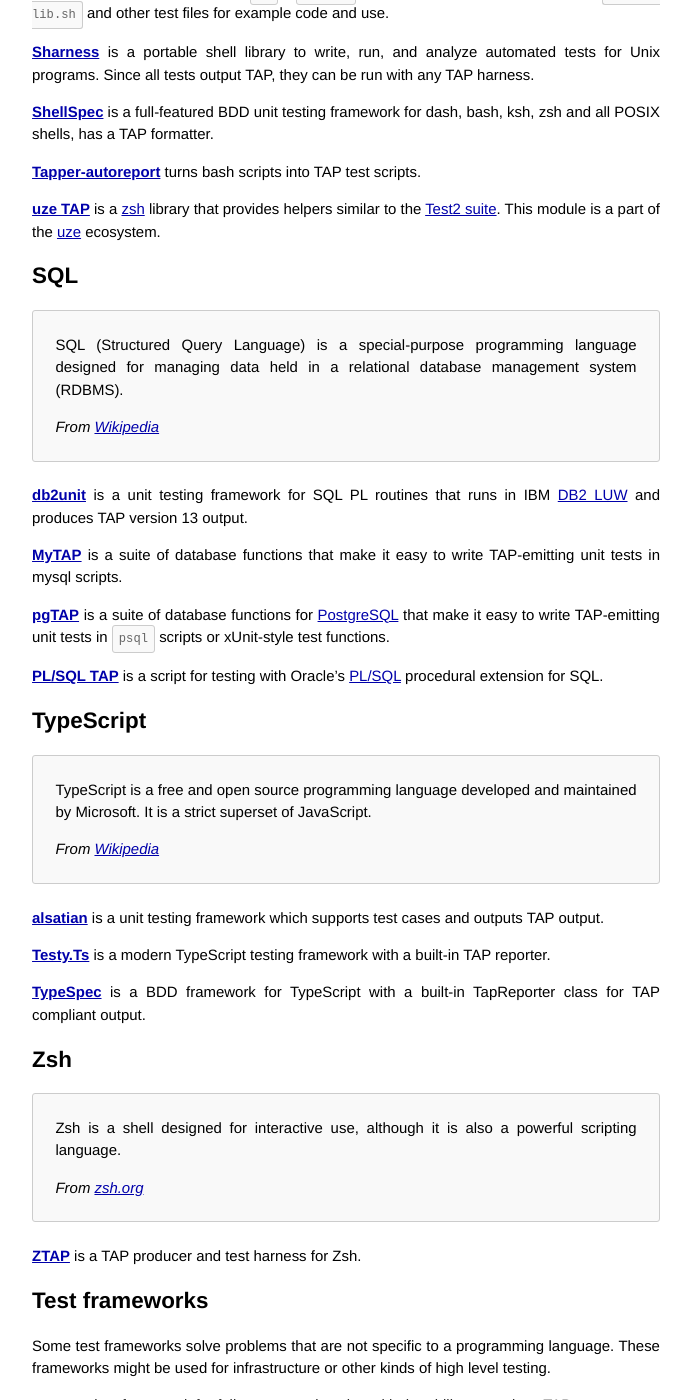
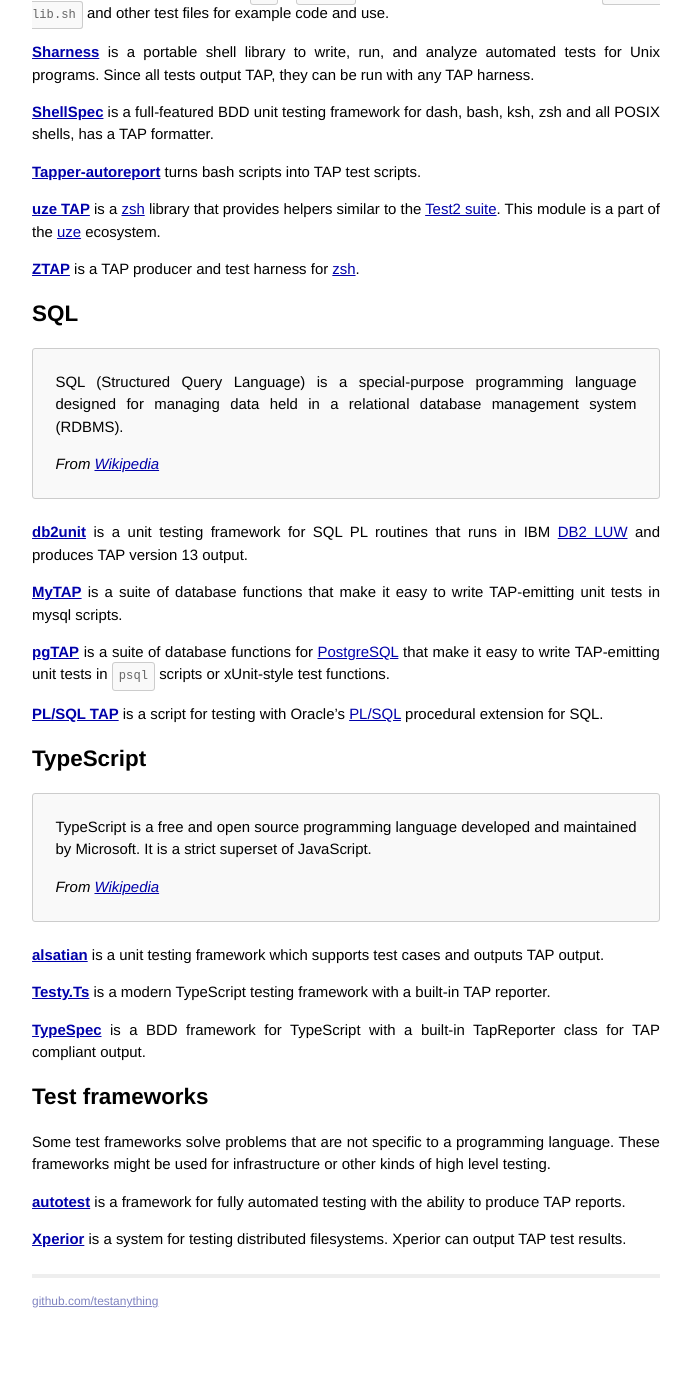
Before and after one commit to TestAnything/testanything.github.io, a Jekyll site: the page built from producers.md, in a window 1280 px wide and 1400 px high, scrolled down 11211 px. Shown: the whole window, without its empty margins (294-985 px from the left). Built offline with Jekyll 4.4.1, drawn with Linux system fonts in a browser that asks for light colours; after the commit the page ends 12551 px from its top, so only the background shows below that.

Commit message:
move zsh to the shell section (#161)
* move zsh to the shell section

as zsh is actually a shell

* Update producers.md

Fix incomplete sentence.

Co-authored-by: Matt Layman <matthewlayman@gmail.com>

```diff
--- a/producers.md
+++ b/producers.md
@@ -44,9 +44,8 @@
 [Sass](#sass),
 [Shell](#shell),
 [SQL](#sql),
-[TypeScript](#typescript)
 and
-[Zsh](#zsh).
+[TypeScript](#typescript).
 
 Some test frameworks exist with
 [TAP producers that are not language specific](#frameworks).
@@ -641,16 +643,6 @@
 **[TypeSpec](https://github.com/Steve-Fenton/TypeSpec)** is a BDD framework
 for TypeScript with a built-in TapReporter class for TAP compliant output.
 
-## <a id="zsh"></a> [Zsh](#zsh)
-
-> Zsh is a shell designed for interactive use,
-> although it is also a powerful scripting language.
->
-> *From [zsh.org](https://www.zsh.org)*
-
-**[ZTAP](https://github.com/mattmc3/ztap)** is a TAP producer
-and test harness for Zsh.
-
 ## <a id="frameworks"></a> [Test frameworks](#frameworks)
 
 Some test frameworks solve problems that are not specific to a programming
```
Also changed, not shown: other parts of producers.md (+3 -0 lines).
